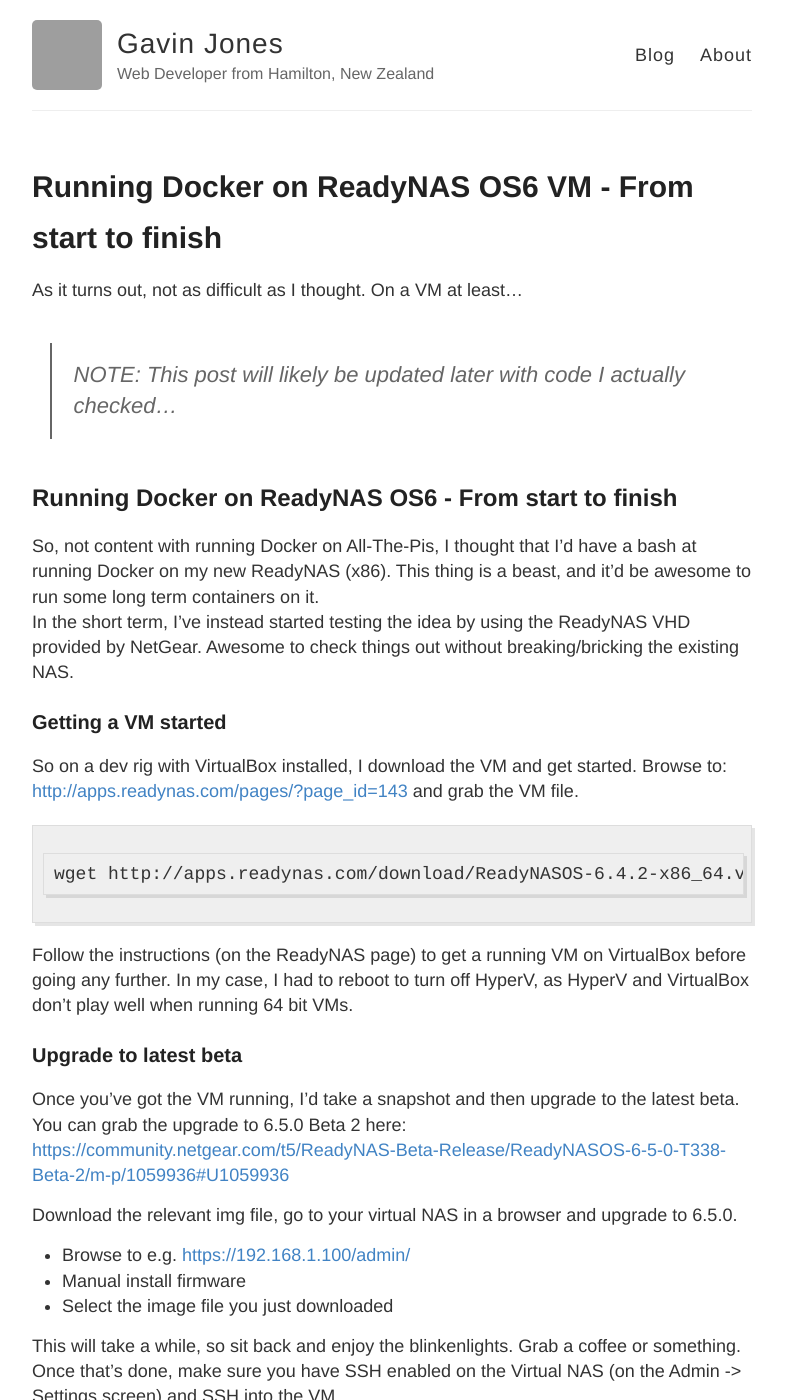
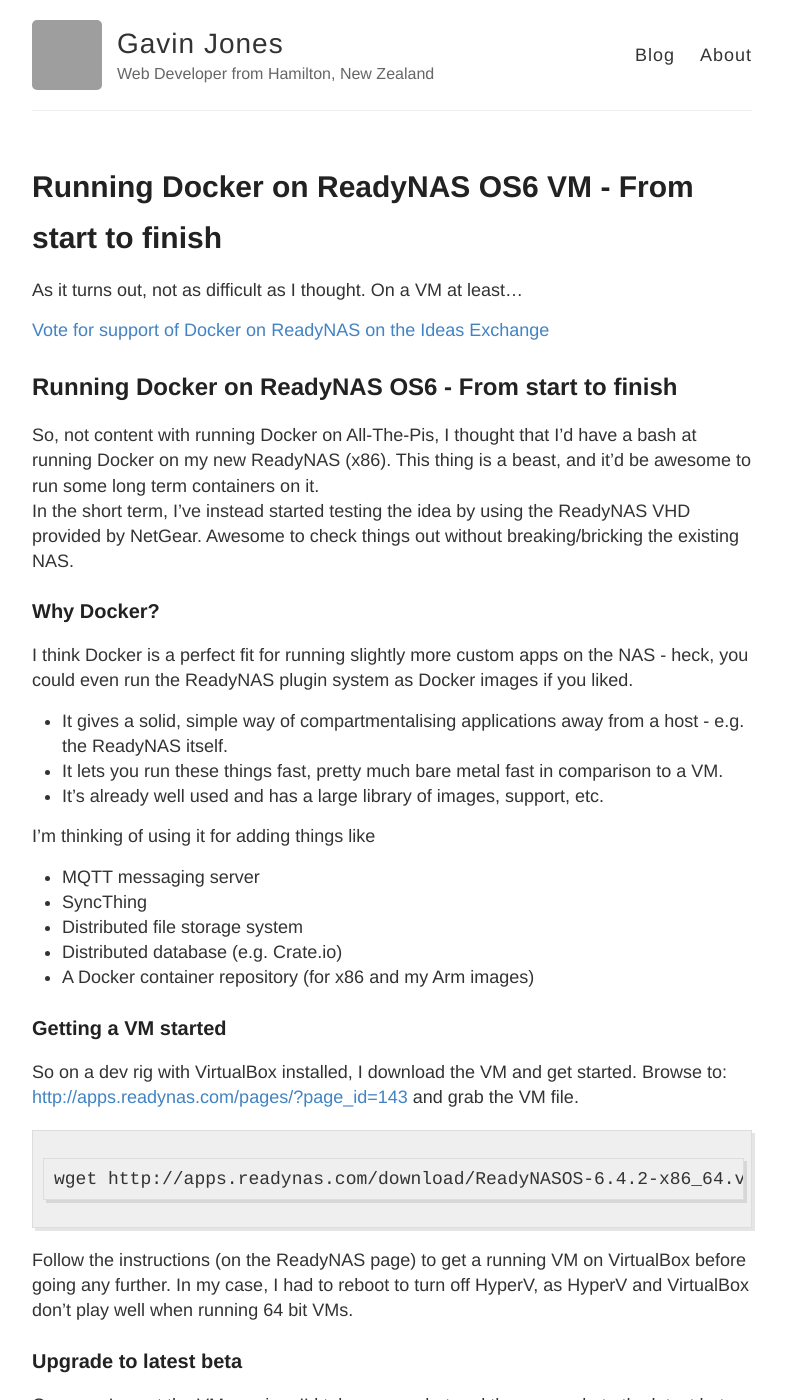
Before and after one commit to powareverb/powareverb.github.io, a Jekyll site: the page built from _posts/2016-03-31-Docker-on-ReadyNAS-OS6.md, in a window 1280 px wide and 1400 px high. Shown: the whole window, without its empty margins (248-1034 px from the left). Built offline with Jekyll 4.4.1, drawn with Linux system fonts in a browser that asks for light colours; comment, search, counter and statistics services are not loaded; some of the changed text lies outside the part shown; grey boxes are pictures that could not be loaded.

Commit message:
Corrections, added link to the Netgear ideas forum

```diff
--- a/_posts/2016-03-31-Docker-on-ReadyNAS-OS6.md
+++ b/_posts/2016-03-31-Docker-on-ReadyNAS-OS6.md
@@ -6,12 +6,27 @@
 
 As it turns out, not as difficult as I thought.  On a VM at least...
 
-> *NOTE: This post will likely be updated later with code I actually checked...*
+[Vote for support of Docker on ReadyNAS on the Ideas Exchange](https://community.netgear.com/t5/Idea-Exchange-for-ReadyNAS/Support-Docker-on-ReadyNAS-OS-6/idi-p/1069851#M234)
 
 ## Running Docker on ReadyNAS OS6 - From start to finish
 
 So, not content with running Docker on All-The-Pis, I thought that I'd have a bash at running Docker on my new ReadyNAS (x86).  This thing is a beast, and it'd be awesome to run some long term containers on it.
 In the short term, I've instead started testing the idea by using the ReadyNAS VHD provided by NetGear.  Awesome to check things out without breaking/bricking the existing NAS.
+
+### Why Docker?
+
+I think Docker is a perfect fit for running slightly more custom apps on the NAS - heck, you could even run the ReadyNAS plugin system as Docker images if you liked.
+
+- It gives a solid, simple way of compartmentalising applications away from a host - e.g. the ReadyNAS itself.
+- It lets you run these things fast, pretty much bare metal fast in comparison to a VM.
+- It's already well used and has a large library of images, support, etc.
+
+I'm thinking of using it for adding things like
+- MQTT messaging server
+- SyncThing
+- Distributed file storage system
+- Distributed database (e.g. Crate.io)
+- A Docker container repository (for x86 and my Arm images)
 
 ### Getting a VM started
 
@@ -206,3 +221,5 @@
 ### Fin
 
 As usual, feel free to contact me if you have any comments or questions!
+
+[Vote for support of Docker on ReadyNAS on the Ideas Exchange](https://community.netgear.com/t5/Idea-Exchange-for-ReadyNAS/Support-Docker-on-ReadyNAS-OS-6/idi-p/1069851#M234)
```
Also changed, not shown: _posts/2014-3-3-Hello-World.md (+1 -1 lines).
